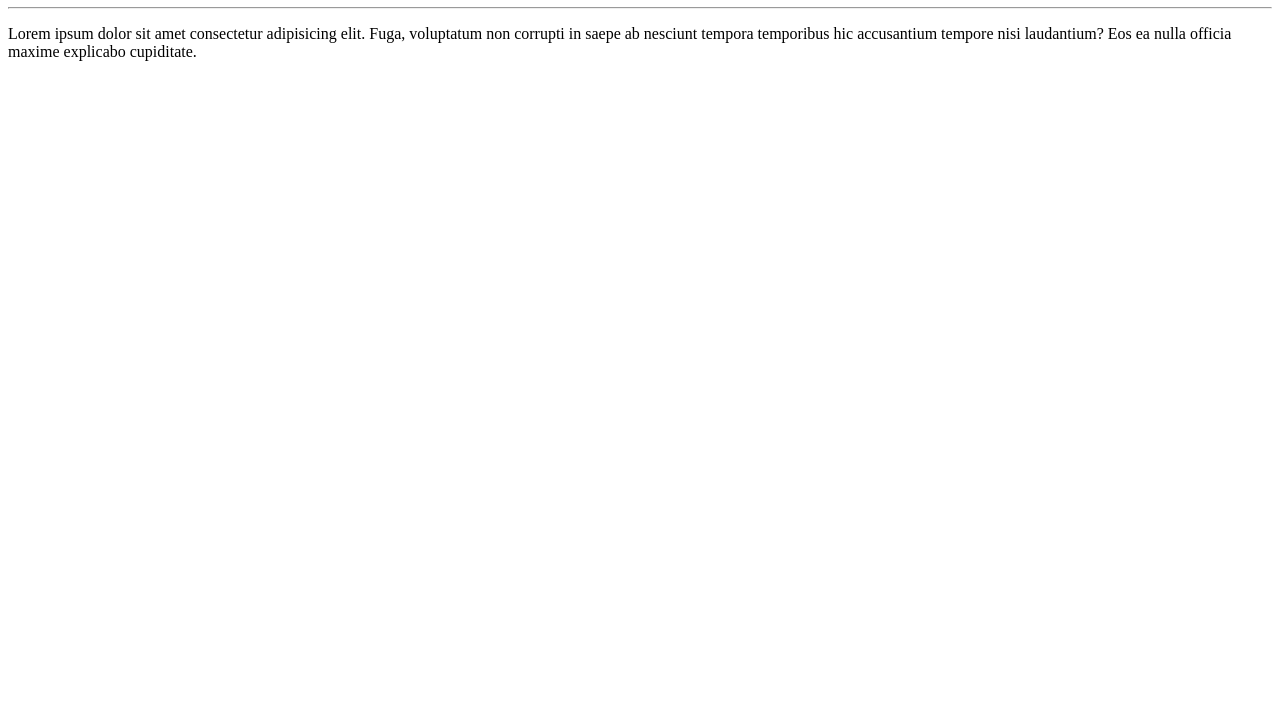
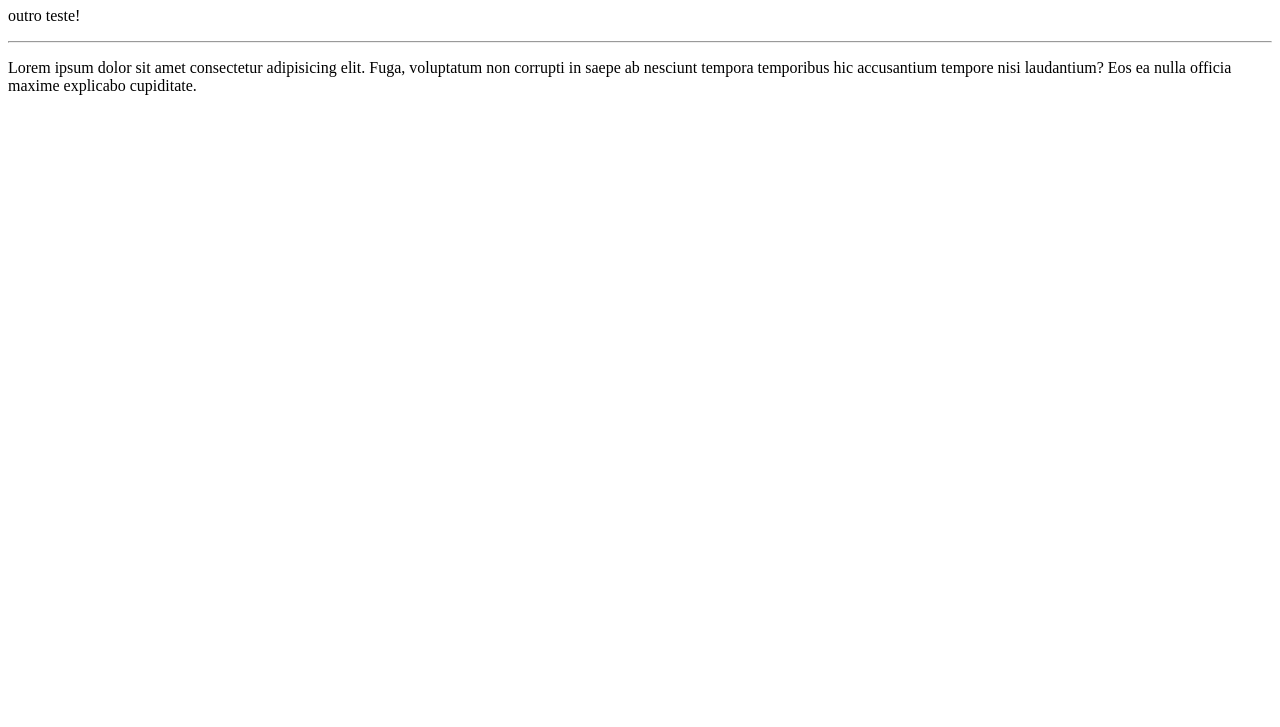
Before and after one commit to lamp1712/ola-mundo, a plain HTML site: page site-exemplo/index.html in a window 1280 px wide. Shown: the part 73-800 px from the top of the page. Drawn offline with Linux system fonts and the light colour scheme.

Commit message:
paragrafo

```diff
--- a/site-exemplo/index.html
+++ b/site-exemplo/index.html
@@ -7,6 +7,7 @@
 </head>
 <body>
     <h1>Olá, Mundo!</h1>
+    <p>outro teste!</p>
     <hr>
     <p>Lorem ipsum dolor sit amet consectetur adipisicing elit. Fuga, voluptatum non corrupti in saepe ab nesciunt tempora temporibus hic accusantium tempore nisi laudantium? Eos ea nulla officia maxime explicabo cupiditate.</p>
 
```
